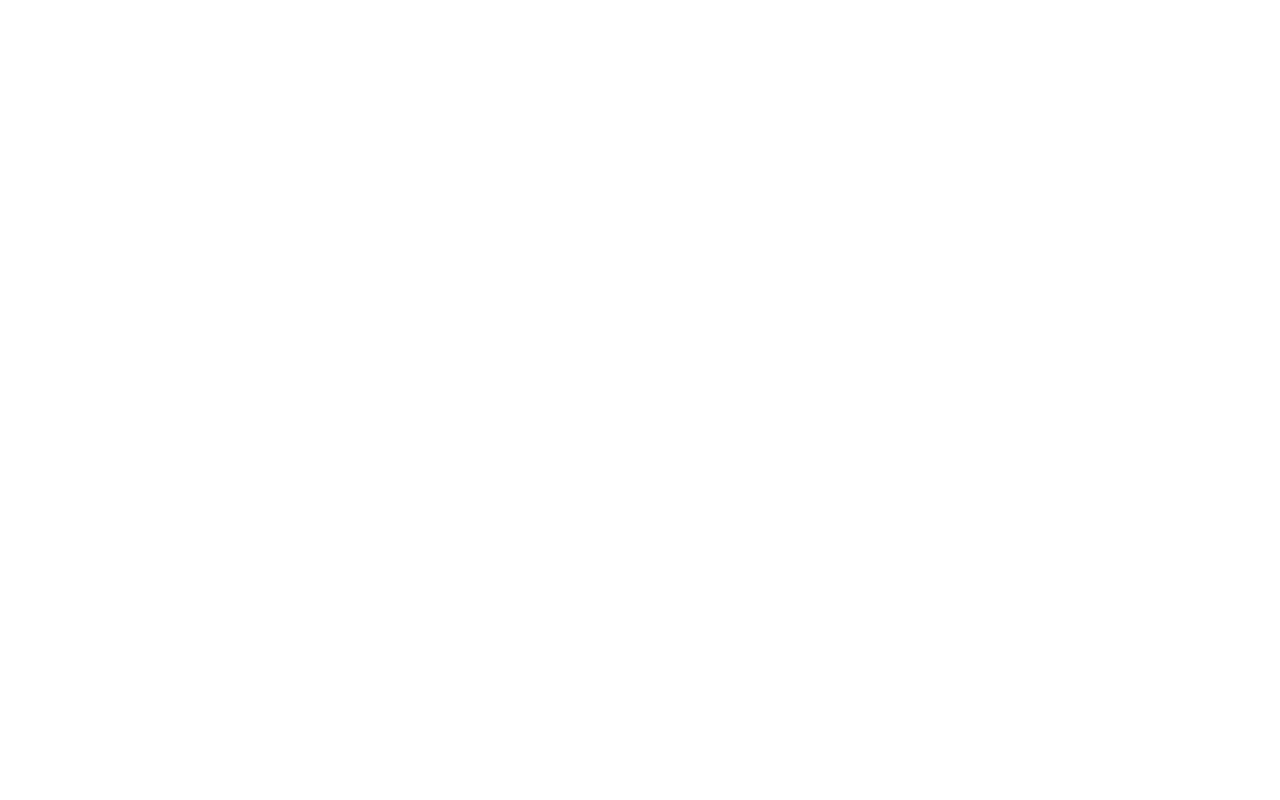
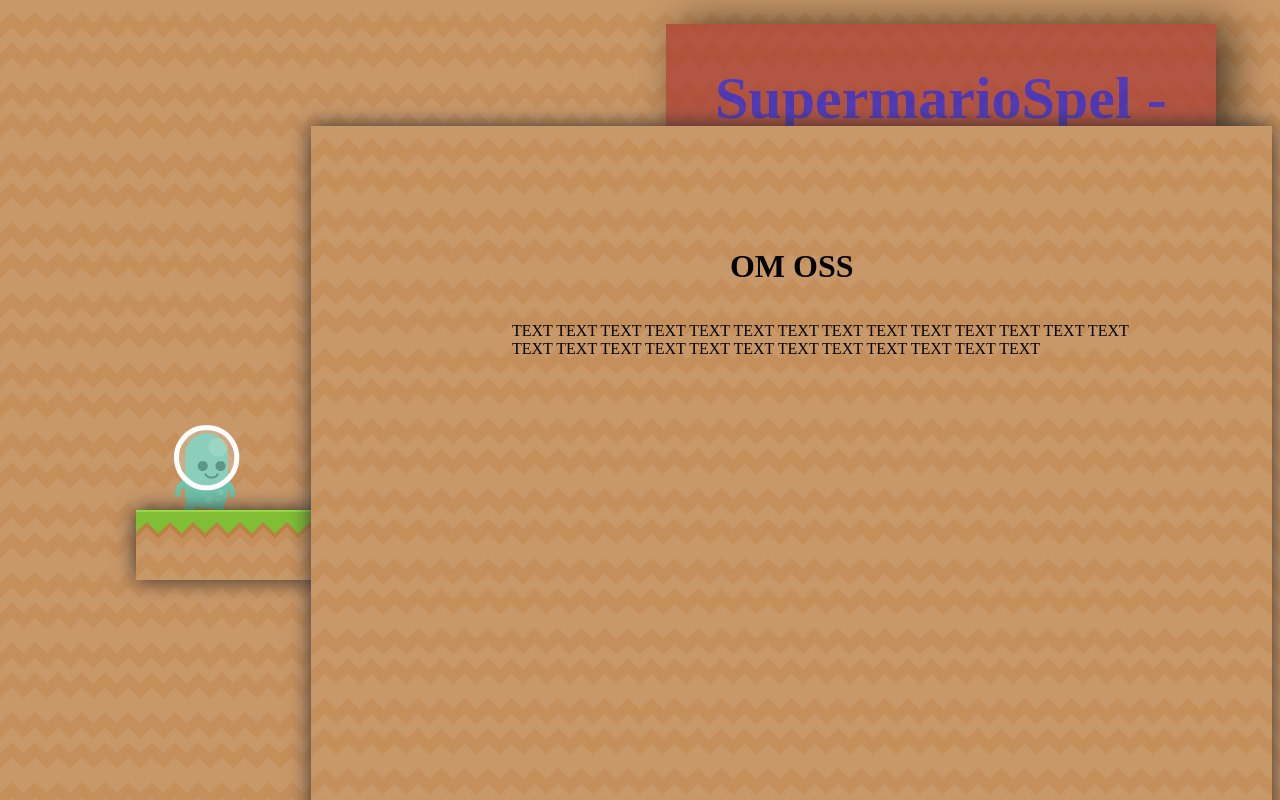
Before and after one commit to williamhellgren/williamhellgren.github.io, a plain HTML site: page test.html in a window 1280 px wide. Shown: the top 800 px of the page. Drawn offline with Linux system fonts and the light colour scheme.

Commit message:
lagt till om oss

```diff
--- a/style.css
+++ b/style.css
@@ -156,3 +156,56 @@ div.banner2
   background: url('6.jpg') center 0 no-repeat fixed;
   height: 30%;
 }
+img.standing_block
+{
+  position: absolute;
+  margin-top: 30%;
+  margin-left:10%;
+  float: left;
+  -webkit-box-shadow: 0 0 20px #333;
+  box-shadow: 0 0 20px #333;
+  z-index: -1;
+}
+img.player
+{
+  position: absolute;
+  margin-left: 13%;
+  margin-top: 23.3%;
+  z-index: -1;
+}
+
+div.body_about
+{
+  margin-left: 24%;
+  margin-top: 10%;
+  -webkit-box-shadow: 0 0 20px #333;
+  box-shadow: 0 0 20px #333;
+  background: url('6.png') center 0 repeat;
+  height: 1000px;
+}
+
+div.Header_about
+{
+  position: absolute;
+  border-radius: 30;
+  right: 5%;
+  margin-top: -8%;
+  font-size: 30px;
+  background-color: brown;
+  opacity: 0.6;
+  width: 43%;
+  text-align: center;
+  box-shadow: 15px 0px 40px black;
+  z-index: -1;
+}
+
+div.body_about > h1
+{
+  text-align: center;
+}
+p.test
+{
+  position: absolute;
+  left: 40%;
+  width: 50%;
+}
--- a/test.html
+++ b/test.html
@@ -0,0 +1,26 @@
+<html>
+<head>
+  <link rel="stylesheet" type="text/css" href="style.css">
+</head>
+<body>
+  <a href="index.html">
+  <div class ="Header_about">
+    <h1> SupermarioSpel - Kul! </h1>
+  </div>
+</a>
+
+  <img class="player" src="player.png">
+  <img class="standing_block" src="stand.png">
+  <div class ="body_about">
+    <div style="height: 100px"></div>
+    <h1> OM OSS </h1>
+    <div style="width: 20%;">
+    <p class="test"> TEXT TEXT TEXT TEXT TEXT TEXT
+      TEXT TEXT TEXT TEXT TEXT TEXT
+      TEXT TEXT TEXT TEXT TEXT TEXT TEXT
+      TEXT TEXT TEXT TEXT TEXT TEXT TEXT
+    </p>
+  </div>
+  </div>
+</body>
+</html>
```
Also changed, not shown: index.html (+1 -1 lines), about.png (added), player.png (added), stand.png (added), 1 other file.
